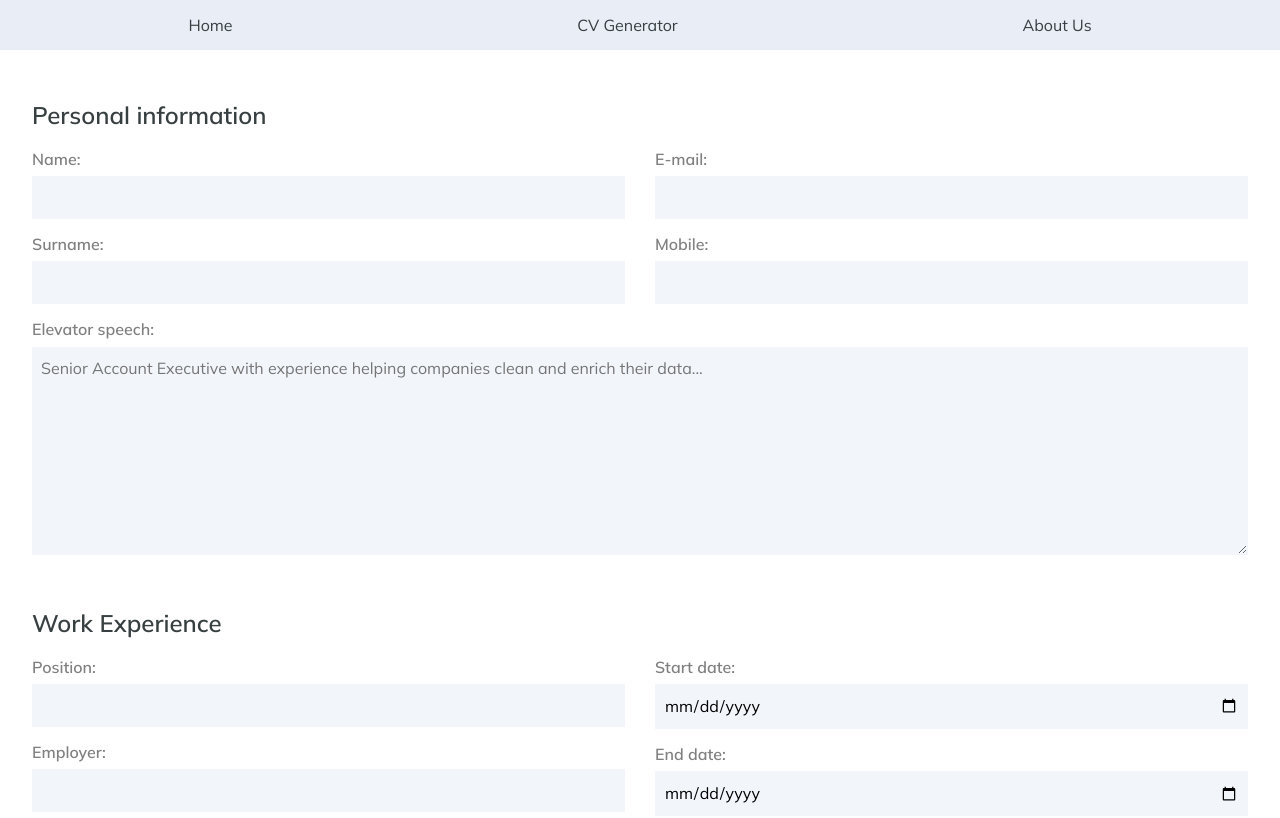
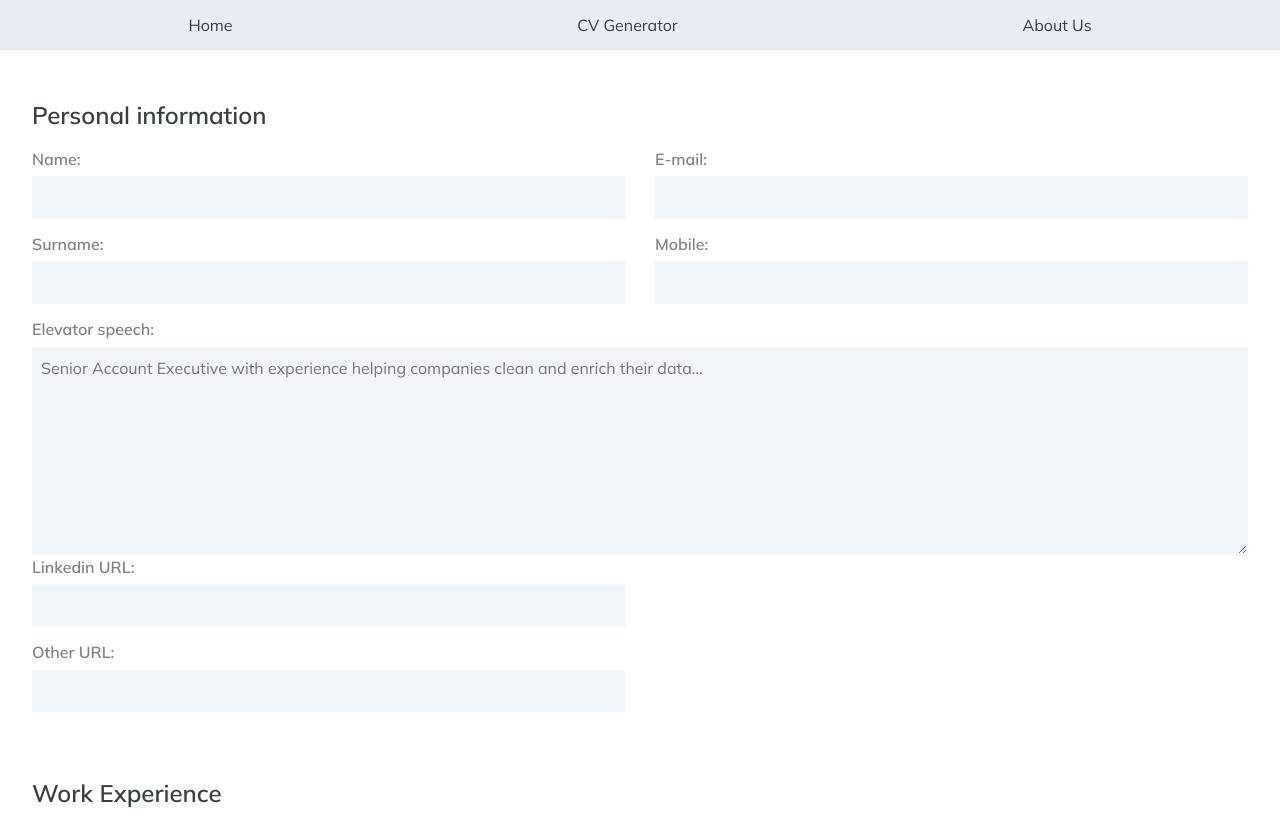
Before and after one commit to htmlena/cv-genius, a React (Create React App) app: page /cv-generator in a window 1280 px wide. Shown: the top 818 px of the page. Built offline with nearby package versions, Linux system fonts and the light colour scheme; what @react-pdf/renderer would draw is missing.

Commit message:
urls-added

```diff
--- a/src/components/CvView/CvView.jsx
+++ b/src/components/CvView/CvView.jsx
@@ -142,6 +142,8 @@ export const CvView = ({
   courseName,
   organization,
   courseDescription,
+  linkedinUrl,
+  otherUrl,
 }) => {
   return (
     <Document style={styles.document}>
@@ -153,6 +155,10 @@ export const CvView = ({
           <View style={styles.container}>
             <Text style={styles.email}>{userEmail}</Text>
             <Text style={styles.mobile}>{userMobile}</Text>
+          </View>
+          <View style={styles.container}>
+            <Text style={styles.email}>{linkedinUrl}</Text>
+            <Text style={styles.mobile}>{otherUrl}</Text>
           </View>
           <Text style={styles.elevatorSpeech}>{speech}</Text>
         </View>
--- a/src/components/Generator/Generator.jsx
+++ b/src/components/Generator/Generator.jsx
@@ -17,6 +17,8 @@ const Generator = () => {
   const [userSurname, setUserSurname] = useState('');
   const [userEmail, setUserEmail] = useState('');
   const [userMobile, setUserMobile] = useState('');
+  const [linkedinUrl, setLinkedinUrl] = useState('');
+  const [otherUrl, setOtherUrl] = useState('');
   const [speech, setSpeech] = useState('');
 
   const [workExperience, setWorkExperience] = useState([
@@ -99,6 +101,10 @@ const Generator = () => {
               setUserEmail={setUserEmail}
               userMobile={userMobile}
               setUserMobile={setUserMobile}
+              linkedinUrl={linkedinUrl}
+              setLinkedinUrl={setLinkedinUrl}
+              otherUrl={otherUrl}
+              setOtherUrl={setOtherUrl}
               speech={speech}
               setSpeech={setSpeech}
             />
@@ -150,6 +156,8 @@ const Generator = () => {
                 languageLevel={languageLevel}
                 hobbies={hobbies}
                 course={course}
+                linkedinUrl={linkedinUrl}
+                otherUrl={otherUrl}
               />
             </PDFViewer>
           </div>
@@ -167,6 +175,8 @@ const Generator = () => {
                 languageLevel={languageLevel}
                 hobbies={hobbies}
                 course={course}
+                linkedinUrl={linkedinUrl}
+                otherUrl={otherUrl}
               />
             }
           >
--- a/src/components/Generator/style.scss
+++ b/src/components/Generator/style.scss
@@ -52,9 +52,6 @@
   background-color: #f2f5fa;
   width: 100%;
   padding: 0.7rem 0.5rem;
-}
-
-.text-input {
 }
 
 .add-button {
--- a/src/components/Hobbies/Hobbies.jsx
+++ b/src/components/Hobbies/Hobbies.jsx
@@ -3,13 +3,11 @@ import '../Generator/style.scss';
 
 const Hobbies = ({ hobbies, setHobbies }) => {
   return (
-    <div className="hobbies-container">
+    <div>
       <h2>Hobbies</h2>
-      <div>
+      <div className="hobbies-textarea-grid">
         <div className="label-input-container">
-          <label className="label-block" htmlFor="hobby">
-            Hobbies:
-          </label>
+          <label className="label-block" htmlFor="hobby"></label>
           <textarea
             className="input"
             value={hobbies}
--- a/src/components/PersonalInfo/PersonalInfo.jsx
+++ b/src/components/PersonalInfo/PersonalInfo.jsx
@@ -12,6 +12,10 @@ const PersonalInfo = ({
   setUserMobile,
   speech,
   setSpeech,
+  linkedinUrl,
+  setLinkedinUrl,
+  otherUrl,
+  setOtherUrl,
 }) => {
   return (
     <div className="personal-info-container">
@@ -78,6 +82,37 @@ const PersonalInfo = ({
             />
           </div>
         </div>
+
+        <div className="linkedin-otherUrl-grid">
+          <div className="label-input-container">
+            <label className="label-block" htmlFor="linkedinUrl">
+              Linkedin URL:
+            </label>
+            <input
+              className="input text-input"
+              type="url"
+              value={linkedinUrl}
+              onChange={(e) => setLinkedinUrl(e.target.value)}
+              name="linkedinUrl"
+              id="linkedinUrl"
+            />
+          </div>
+
+          <div className="label-input-container">
+            <label className="label-block" htmlFor="otherUrl">
+              Other URL:
+            </label>
+            <input
+              className="input text-input"
+              type="url"
+              value={otherUrl}
+              onChange={(e) => setOtherUrl(e.target.value)}
+              name="otherUrl"
+              id="otherUrl"
+            />
+          </div>
+        </div>
+
         <div className="pi-textarea-grid">
           <label className="label-block" htmlFor="elevator-speech">
             Elevator speech:
```
